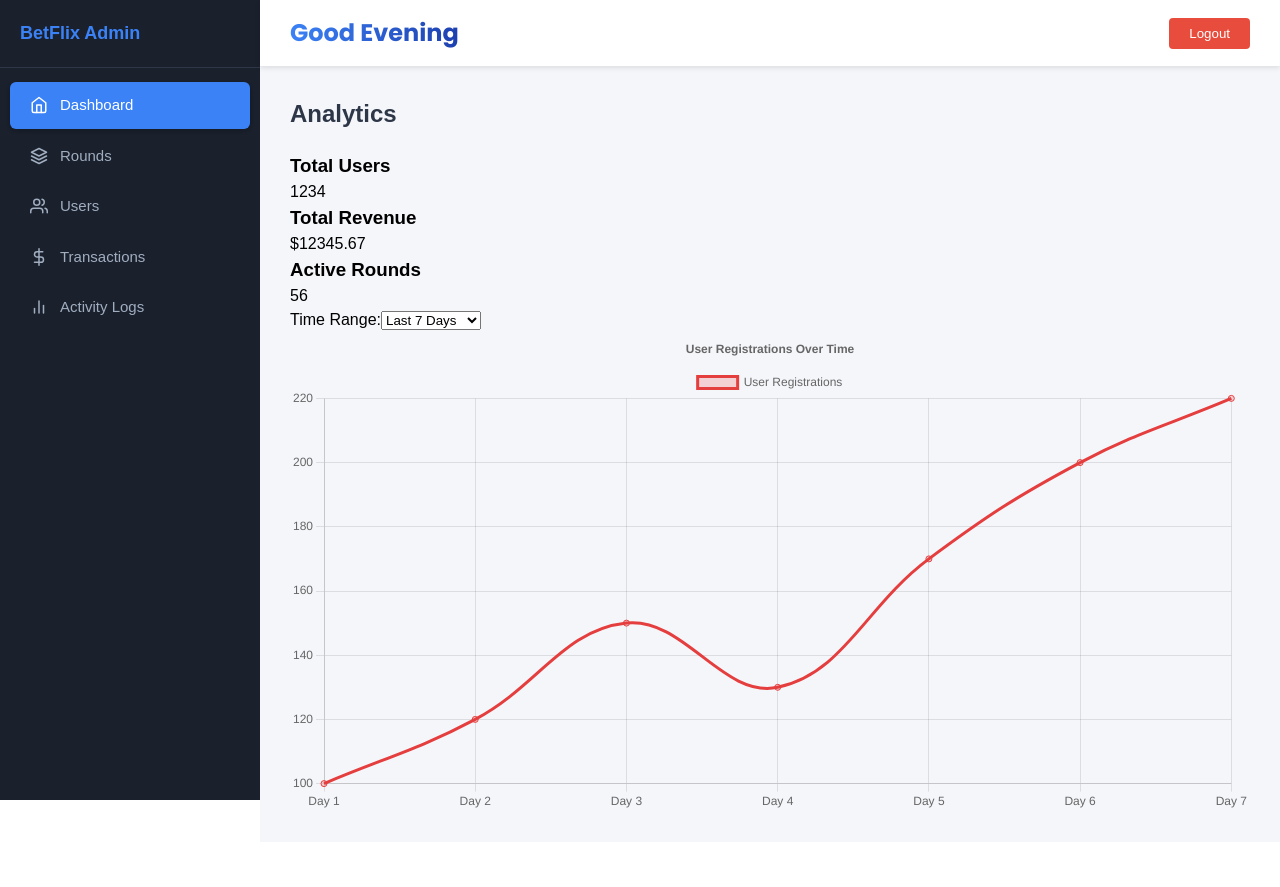
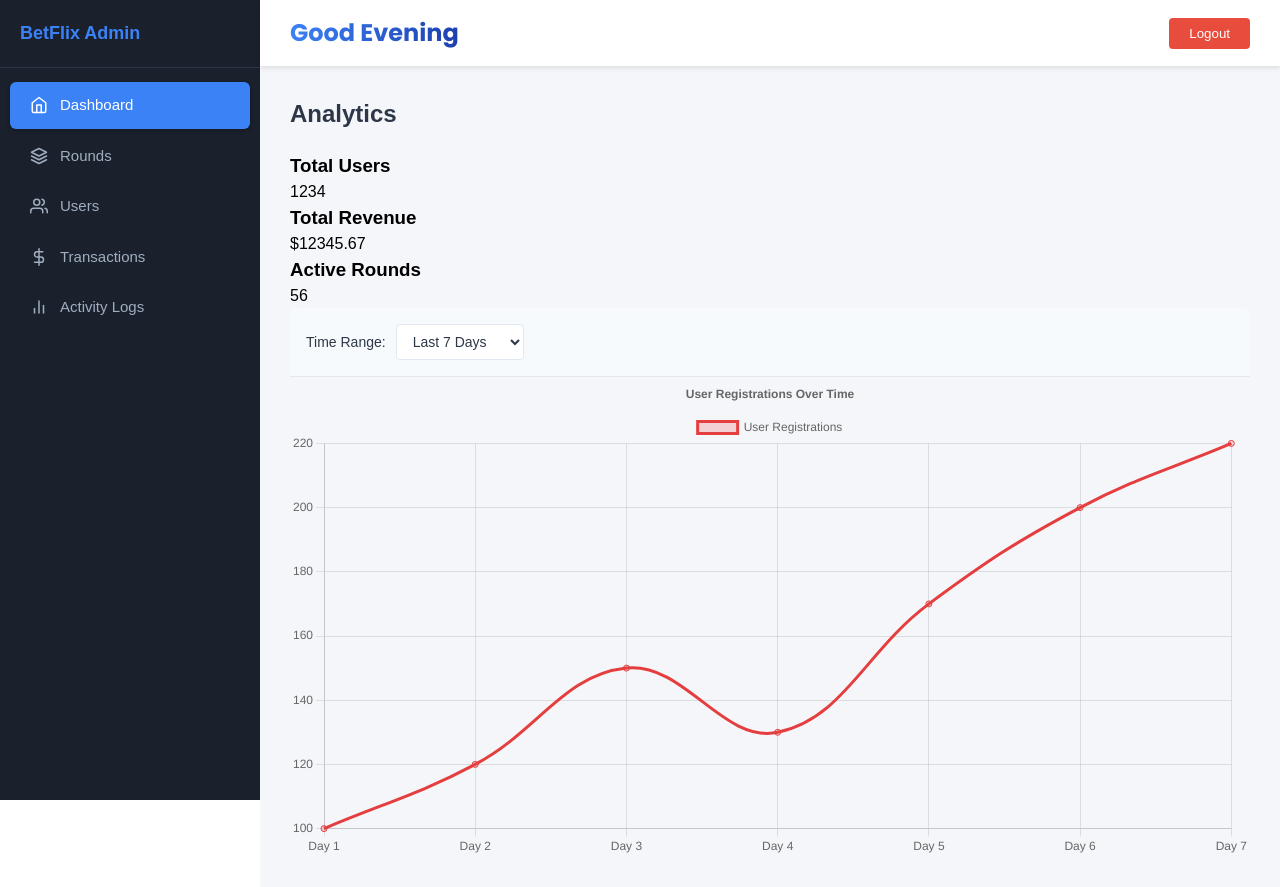
Before and after one commit to ay30bg/admin-betflix, a React (Create React App) app: page /dashboard in a window 1280 px wide. Before the commit the page ends 842 px from the top, so only its background shows below. Built offline with nearby package versions, Linux system fonts and the light colour scheme; no server answers.

Commit message:
Update App.css

```diff
--- a/src/App.css
+++ b/src/App.css
@@ -232,6 +232,40 @@ tr:hover {
 .status-active {
   color: #2ecc71;
   font-weight: 500;
+}
+
+/* Filter Container */
+.filter-container {
+  display: flex;
+  align-items: center;
+  gap: 10px;
+  padding: 16px;
+  background-color: #f7fafc;
+  border-bottom: 1px solid #e2e8f0;
+  border-radius: 8px 8px 0 0;
+}
+
+.filter-container label {
+  font-size: 14px;
+  color: #2d3748;
+  font-weight: 500;
+}
+
+.filter-select {
+  padding: 8px 12px;
+  font-size: 14px;
+  color: #2d3748;
+  background-color: #ffffff;
+  border: 1px solid #e2e8f0;
+  border-radius: 4px;
+  cursor: pointer;
+  transition: border-color 0.3s ease;
+}
+
+.filter-select:focus {
+  outline: none;
+  border-color: #e53e3e; /* BetFlix red */
+  box-shadow: 0 0 0 2px rgba(229, 62, 62, 0.2);
 }
 
 .status-banned {
```
